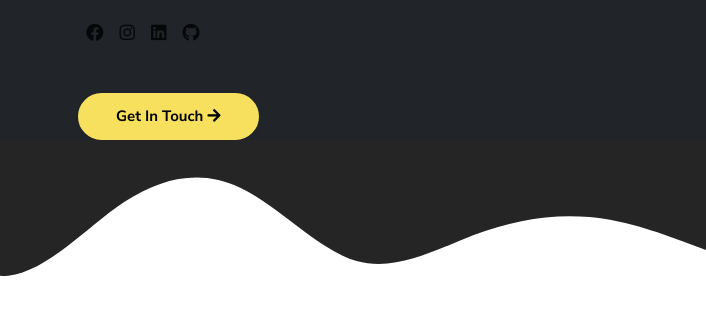
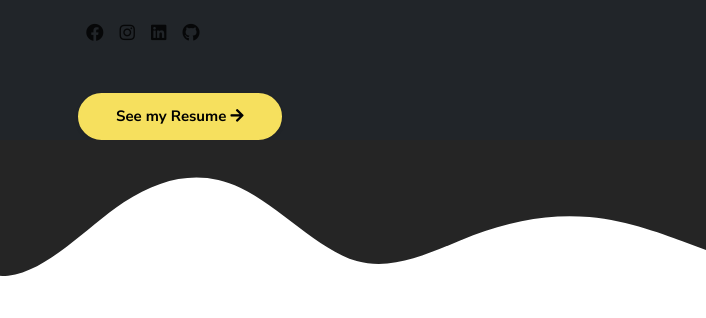
Before and after one commit to Malshii/Malshii.github.io, a plain HTML site: page index.html in a window 1280 px wide. Shown: the part 309-627 px from the top of the page, 574-1280 px from the left. Drawn offline with Linux system fonts and the light colour scheme.

Commit message:
Update index.html

```diff
--- a/index.html
+++ b/index.html
@@ -67,7 +67,7 @@
                 </ul>
               </nav>
             </div>
-            <div class="mt-3" data-aos="fade-up" data-aos-delay="200"><a class="btn btn-primary shadow-sm mt-1 hover-effect" href="#contact">Get In Touch <i class="fas fa-arrow-right"></i></a></div>
+            <div class="mt-3" data-aos="fade-up" data-aos-delay="200"><a class="btn btn-primary shadow-sm mt-1 hover-effect" href="https://drive.google.com/file/d/1W6YTwba2nd6eoYpYZkoOf3-WYr4TcnZW/view?usp=sharing">See my Resume <i class="fas fa-arrow-right"></i></a></div>
           </div>
         </div>
       </div>
```
